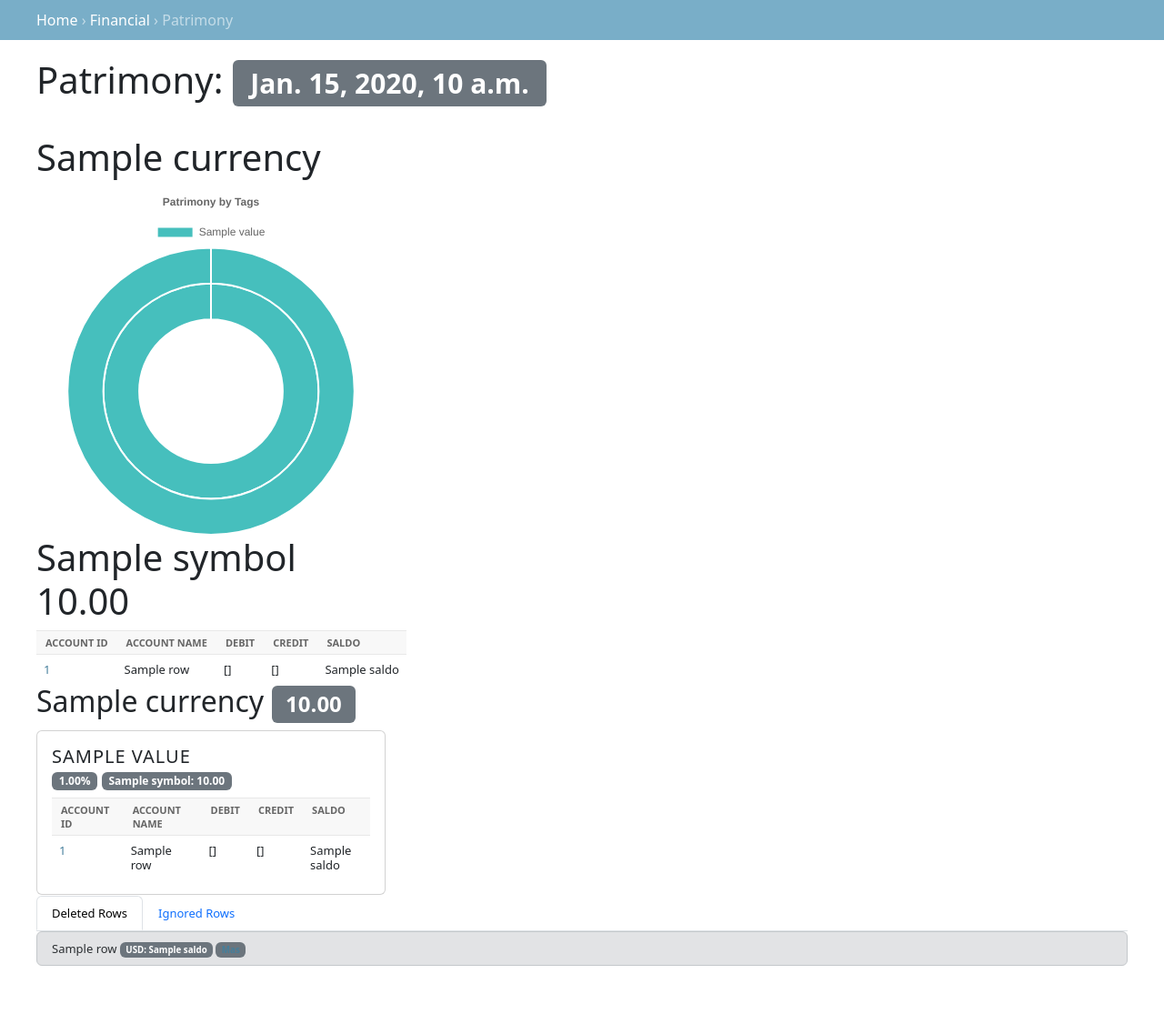
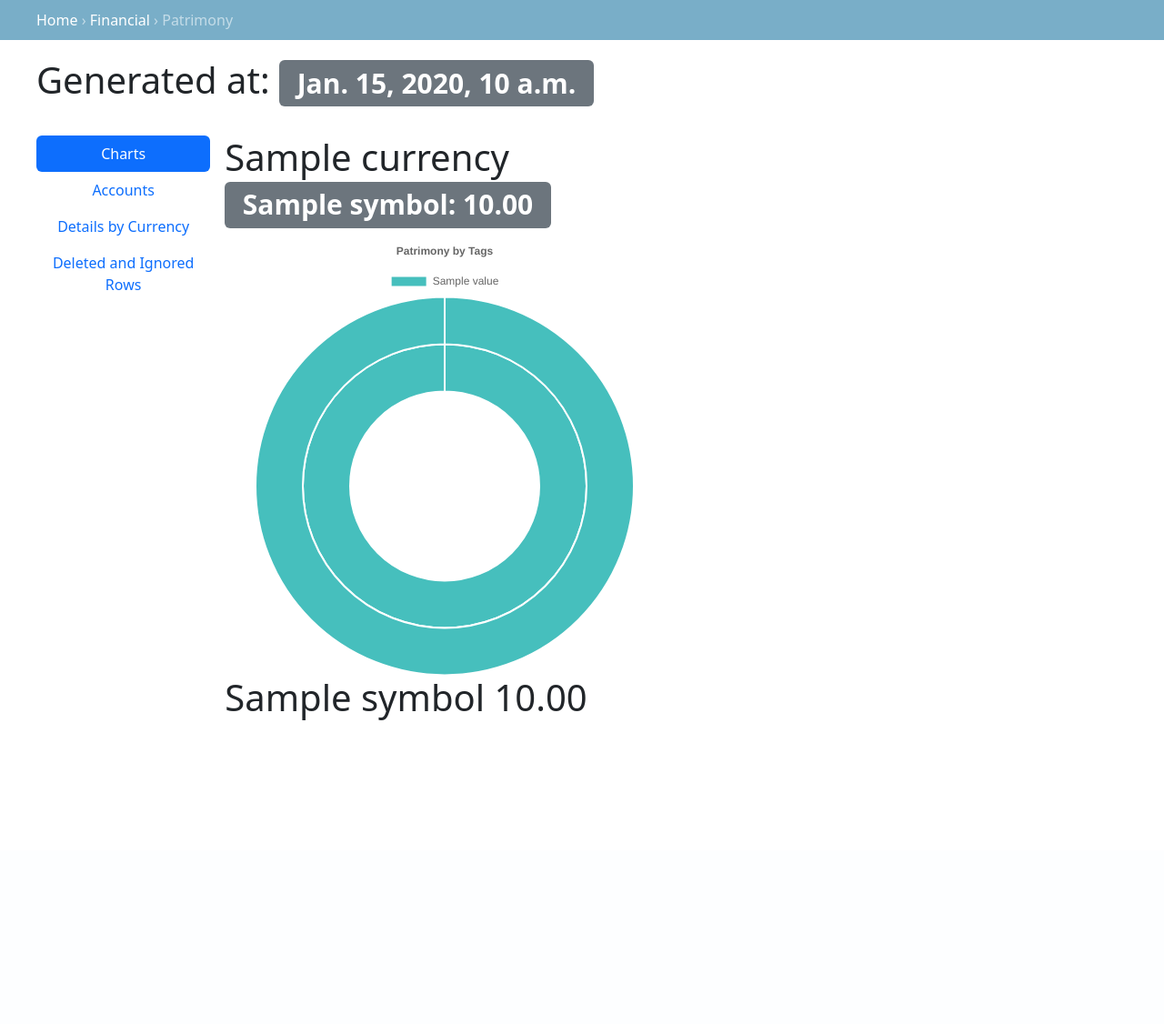
Before and after one commit to rogerex/accountex, a Django app: template financial/templates/reports/patrimony.html in a window 1280 px wide. Shown: the part 49-1175 px from the top of the page at 91% size. After the commit the page ends 841 px from the top, so only its background shows below. Run offline with Django 3.2, Linux system fonts and the light colour scheme; the template is opened without the code that fills it: most values are stand-ins (such as "Sample title", 1, 10 or a date in 2020).

Commit message:
feat: add vertical nav for details of patrimony

```diff
--- a/financial/templates/reports/patrimony.html
+++ b/financial/templates/reports/patrimony.html
@@ -14,7 +14,7 @@
 </div>
 {% endblock %}
 {% block content %}
-<h1>Patrimony: <span class="badge bg-secondary">{{ datetime }}</span></h1>
+<h1>Generated at: <span class="badge bg-secondary">{{ datetime }}</span></h1>
 <br />
 
 <script>
@@ -27,10 +27,20 @@ function getColor() {
 }
 </script>
 
+<div class="d-flex align-items-start">
+  <div class="nav flex-column nav-pills me-3" id="v-pills-tab" role="tablist" aria-orientation="vertical">
+    <button class="nav-link active" id="v-pills-charts-tab" data-bs-toggle="pill" data-bs-target="#v-pills-charts" type="button" role="tab" aria-controls="v-pills-charts" aria-selected="true">Charts</button>
+    <button class="nav-link" id="v-pills-accounts-tab" data-bs-toggle="pill" data-bs-target="#v-pills-accounts" type="button" role="tab" aria-controls="v-pills-accounts" aria-selected="false">Accounts</button>
+    <button class="nav-link" id="v-pills-details-tab" data-bs-toggle="pill" data-bs-target="#v-pills-details" type="button" role="tab" aria-controls="v-pills-details" aria-selected="false">Details by Currency</button>
+    <button class="nav-link" id="v-pills-other-rows-tab" data-bs-toggle="pill" data-bs-target="#v-pills-other-rows" type="button" role="tab" aria-controls="v-pills-other-rows" aria-selected="false">Deleted and Ignored Rows</button>
+  </div>
+  <div class="tab-content w-100" id="v-pills-tabContent">
+    <div class="tab-pane fade show active" id="v-pills-charts" role="tabpanel" aria-labelledby="v-pills-charts-tab" tabindex="0">
+      <!-- Charts -->
       <div class="row">
         {% for currencyTagGroup in viewCurrencyTagGroups %}
-    <div class="col-4">
-      <div><h1>{{ currencyTagGroup.currency.name }}</h1></div>
+          <div class="col-6">
+            <div><h1>{{ currencyTagGroup.currency.name }} <span class="badge bg-secondary">{{ currencyTagGroup.currency.symbol }}: {{ currencyTagGroup.total|floatformat:2 }}</span></h1></div>
             <div>
               <canvas id="{{currencyTagGroup.currency.id}}myChart" width="400" height="400"></canvas>
             </div>
@@ -95,7 +105,10 @@ function getColor() {
           </script>
         {% endfor %}
       </div>
+    </div>
 
+    <div class="tab-pane fade" id="v-pills-accounts" role="tabpanel" aria-labelledby="v-pills-accounts-tab" tabindex="0">
+      <!-- Table (Account details) -->
       <table>
         <thead>
           <tr>
@@ -118,9 +131,22 @@ function getColor() {
       {% endfor %}
         </tbody>
       </table>
+    </div>
 
+    <div class="tab-pane fade" id="v-pills-details" role="tabpanel" aria-labelledby="v-pills-details-tab" tabindex="0">
+      <!-- Account details by Currency -->
+      <ul class="nav nav-tabs" id="detailsTabs" role="tablist">
         {% for currencyTagGroup in currencyTagGroups %}
-  <h2>{{ currencyTagGroup.currency.name }} <span class="badge bg-secondary">{{ currencyTagGroup.total|floatformat:2 }}</span></h2>
+        <li class="nav-item" role="presentation" style="list-style-type: none;">
+          <button class="nav-link {% if forloop.first %}active{% endif %}" id="currency-{{ currencyTagGroup.currency.id }}-tab" data-bs-toggle="tab" data-bs-target="#currency-{{ currencyTagGroup.currency.id }}" type="button" role="tab" aria-controls="currency-{{ currencyTagGroup.currency.id }}" aria-selected="{% if forloop.first %}true{% else %}false{% endif %}">
+            <h3>{{ currencyTagGroup.currency.name }} <span class="badge bg-secondary">{{ currencyTagGroup.total|floatformat:2 }}</span></h3>
+          </button>
+        </li>
+        {% endfor %}
+      </ul>
+      <div class="tab-content" id="detailsTabContent">
+        {% for currencyTagGroup in currencyTagGroups %}
+        <div class="tab-pane fade {% if forloop.first %}show active{% endif %}" id="currency-{{ currencyTagGroup.currency.id }}" role="tabpanel" aria-labelledby="currency-{{ currencyTagGroup.currency.id }}-tab">
           <div class="row">
             {% for tagGroup in currencyTagGroup.tagGroups %}
             <div class="col-4">
@@ -158,9 +184,14 @@ function getColor() {
             </div>
             {% endfor %}
           </div>
+        </div>
         {% endfor %}
+      </div>
+    </div>
 
-<ul class="nav nav-tabs" id="myTab" role="tablist">
+    <div class="tab-pane fade" id="v-pills-other-rows" role="tabpanel" aria-labelledby="v-pills-other-rows-tab" tabindex="0">
+      <!-- Deleted and Ignored Rows Tabs -->
+      <ul class="nav nav-tabs" id="rowsTabs" role="tablist">
         <li class="nav-item" role="presentation" style="list-style-type: none;">
           <button class="nav-link active" id="deleted-rows-tab" data-bs-toggle="tab" data-bs-target="#deletedRows" type="button" role="tab" aria-controls="deletedRows" aria-selected="true">Deleted Rows</button>
         </li>
@@ -169,7 +200,7 @@ function getColor() {
         </li>
       </ul>
 
-<div class="tab-content" id="myTabContent">
+      <div class="tab-content" id="rowsTabContent">
         <div class="tab-pane fade show active" id="deletedRows" role="tabpanel" aria-labelledby="deleted-rows-tab">
           <ul class="list-group">
           {% for row in deletedRows %}
@@ -192,6 +223,15 @@ function getColor() {
           {% endfor %}
           </ul>
         </div>
+      </div>
+    </div>
+
+  </div>
+</div>
+
+<br />
+<br />
+<br />
 
 <script>
 function updateTheme() {
--- a/financial/views.py
+++ b/financial/views.py
@@ -1,4 +1,4 @@
-from datetime import date
+from datetime import datetime
 from django.db import connection
 from django.shortcuts import render
 from financial.models import Currency
@@ -189,7 +189,7 @@ ORDER BY b.account_name
       if len(viewCurrencyTagGroup.tagGroups) > 0 and viewCurrencyTagGroup.total != 0:
           viewCurrencyTagGroups.append(viewCurrencyTagGroup)
 
-  context = { 'rows': patrimonyRows, 'datetime': date.today(), 'deletedRows': deletedRows, 'ignoredRows': ignoredRows, 'currencyTagGroups': currencyTagGroups, 'viewCurrencyTagGroups': viewCurrencyTagGroups }
+  context = { 'rows': patrimonyRows, 'datetime': datetime.today(), 'deletedRows': deletedRows, 'ignoredRows': ignoredRows, 'currencyTagGroups': currencyTagGroups, 'viewCurrencyTagGroups': viewCurrencyTagGroups }
 
   # pdb.set_trace()
   return render(request, 'reports/patrimony.html', context)
```
Lines whose indentation alone changed are shown as unchanged.
